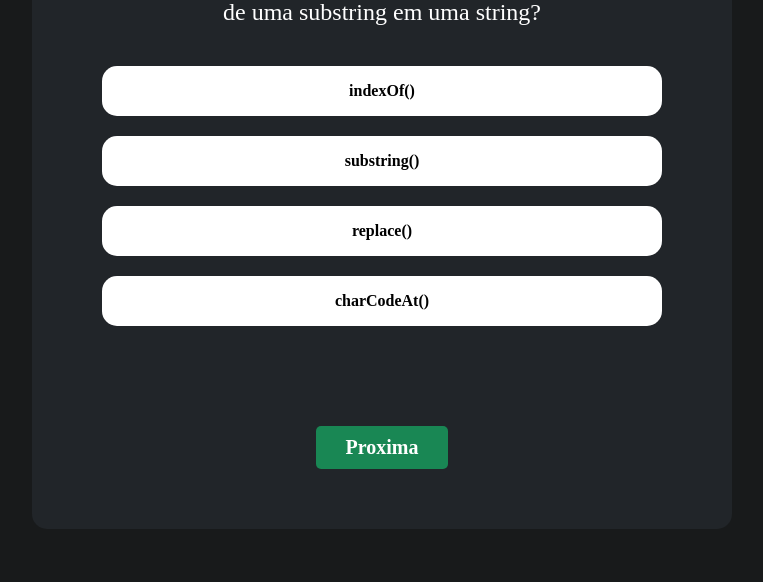
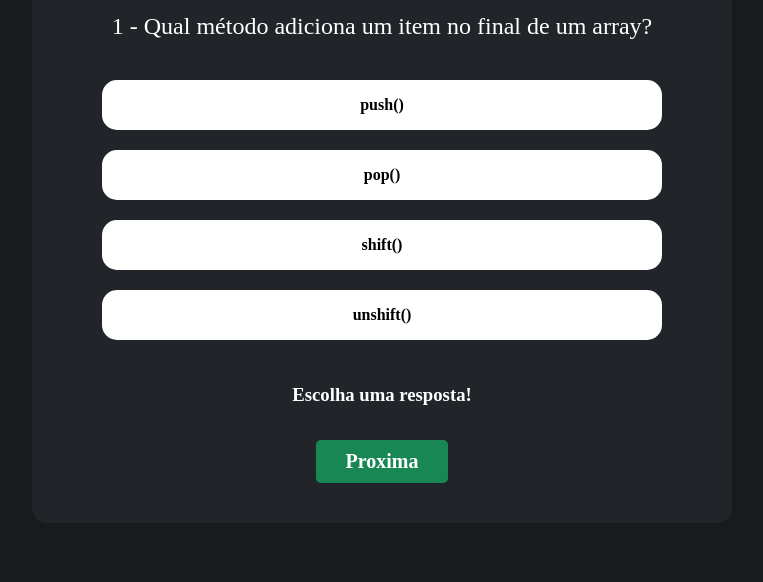
Before and after one commit to twxzy/Quiz, a plain HTML site: page index.html in a window 1280 px wide. Shown: the part 218-800 px from the top of the page, without its empty margins (258-1021 px from the left). Drawn offline with nearby package versions, Linux system fonts and the light colour scheme; a web font is replaced by a local one.

Commit message:
Add novos quiz e voltar para o incio do quiz-0

```diff
--- a/Sass/main.sass
+++ b/Sass/main.sass
@@ -21,7 +21,7 @@
   width: 700px
   background-color: variables.$light-gray
   border-radius: 15px
-  padding: 60px 0px
+  padding: 40px 0px
   h2
     text-align: center
     color: white
@@ -56,10 +56,19 @@
 
 .pontos-color
   color: white
-  margin-bottom: 40px
+  margin: 30px 0px
   color: white
 
 #respostaExata
   @include mixins.d-center
   width: 400px
   height: 30px
+
+.repeat
+  display: flex
+  align-items: center
+  justify-content: space-between
+  width: 80%
+  i
+    font-size: 30px
+    color: white
--- a/index.html
+++ b/index.html
@@ -8,12 +8,23 @@
   <!-- Css -->
   <link rel="stylesheet" href="Css/main.css">
 
+  <!--Bootstrap Icons-->
+  <link rel="stylesheet" href="https://cdn.jsdelivr.net/npm/bootstrap-icons@1.11.3/font/bootstrap-icons.min.css">
+
 </head>
 <body>
+  <!--Container Quiz-->
   <div class="container">
     <div class="quiz">
+      <div class="repeat">
+        <i class="bi bi-arrow-repeat"></i>
+        <i class="bi bi-patch-plus"></i>
+      </div>
+      <!--Pontos-->
       <h1 class="pontos-color"><span id="pontosExatos">0</span> pts</h1>
+      <!--Perguntas-->
       <h2 id="pergunta"></h2>
+      <!--Opcões de resposta-->
       <div onclick="escolha('A')" id="A" class="resposta">
         <p></p>
       </div>
@@ -27,8 +38,10 @@
         <p></p>
       </div>
       <div class="resultado">
-        <h3 id="respostaExata"></h3>
+        <!--Exibição de texto afirmando se a resposta é correta ou incorreta-->
+        <h3 id="respostaExata">Escolha uma resposta!</h3>
       </div>
+        <!--Botão para exibir o proximo quiz-->
         <button onclick="proxima()" class="next">Proxima</button>
     </div>
   </div>
--- a/quiz.json
+++ b/quiz.json
@@ -1,90 +1,181 @@
 {
-  "quiz-1":{
-    "pergunta": "1 - Qual método retorna o índice da primeira ocorrência de uma substring em uma string?",
-    "A": "indexOf()",
-    "B": "substring()",
-    "C": "replace()",
-    "D": "charCodeAt()",
-    "respostaCorreta": "indexOf()"
+  "quiz-1": {
+    "pergunta": "1 - Qual método adiciona um item no final de um array?",
+    "A": "push()",
+    "B": "pop()",
+    "C": "shift()",
+    "D": "unshift()",
+    "respostaCorreta": "push()"
   },
 
-  "quiz-2":{
-    "pergunta": "2 - Qual método é usado para transformar todos os caracteres de uma string em maiúsculas em JavaScript?",
-    "A": "toUpperCase()",
-    "B": "toLowerCase()",
-    "C": "split()",
-    "D": "charAt()",
-    "respostaCorreta": "toUpperCase()"
+  "quiz-2": {
+    "pergunta": "2 - Qual método remove o último item de um array?",
+    "A": "pop()",
+    "B": "shift()",
+    "C": "slice()",
+    "D": "splice()",
+    "respostaCorreta": "pop()"
   },
+
   "quiz-3": {
-      "pergunta": "3 - Qual método é usado para remover espaços em branco do início e do final de uma string?",
-      "A": "trim()",
-      "B": "padStart()",
-      "C": "substring()",
-      "D": "split()",
-      "respostaCorreta": "trim()"
+    "pergunta": "3 - Qual método adiciona um item no início de um array?",
+    "A": "unshift()",
+    "B": "push()",
+    "C": "pop()",
+    "D": "shift()",
+    "respostaCorreta": "unshift()"
   },
 
   "quiz-4": {
-      "pergunta": "4 - Qual método retorna uma nova string com todas as letras minúsculas?",
+    "pergunta": "4 - Qual método remove o primeiro item de um array?",
+    "A": "shift()",
+    "B": "pop()",
+    "C": "slice()",
+    "D": "splice()",
+    "respostaCorreta": "shift()"
+  },
+
+  "quiz-5": {
+    "pergunta": "5 - Qual método transforma uma string em letras maiúsculas?",
     "A": "toUpperCase()",
     "B": "toLowerCase()",
-      "C": "charAt()",
+    "C": "trim()",
+    "D": "replace()",
+    "respostaCorreta": "toUpperCase()"
+  },
+
+  "quiz-6": {
+    "pergunta": "6 - Qual método transforma uma string em letras minúsculas?",
+    "A": "toLowerCase()",
+    "B": "toUpperCase()",
+    "C": "split()",
     "D": "replace()",
     "respostaCorreta": "toLowerCase()"
   },
 
-    "quiz-5": {
-      "pergunta": "5 - Qual método é utilizado para dividir uma string em um array de substrings?",
+  "quiz-7": {
+    "pergunta": "7 - Qual método remove espaços no início e no final de uma string?",
+    "A": "trim()",
+    "B": "split()",
+    "C": "slice()",
+    "D": "substring()",
+    "respostaCorreta": "trim()"
+  },
+
+  "quiz-8": {
+    "pergunta": "8 - Qual método divide uma string em um array?",
     "A": "split()",
-      "B": "substring()",
-      "C": "indexOf()",
-      "D": "charAt()",
+    "B": "slice()",
+    "C": "substring()",
+    "D": "replace()",
     "respostaCorreta": "split()"
   },
 
-    "quiz-6": {
-      "pergunta": "6 - Qual método retorna o valor de um caractere em uma posição específica de uma string?",
-      "A": "charAt()",
-      "B": "substring()",
-      "C": "replace()",
-      "D": "indexOf()",
-      "respostaCorreta": "charAt()"
+  "quiz-9": {
+    "pergunta": "9 - Qual método retorna o índice da primeira ocorrência de um valor em uma string?",
+    "A": "indexOf()",
+    "B": "charAt()",
+    "C": "substring()",
+    "D": "search()",
+    "respostaCorreta": "indexOf()"
   },
 
-    "quiz-7": {
-      "pergunta": "7 - Qual método é usado para substituir a primeira ocorrência de uma substring em uma string?",
+  "quiz-10": {
+    "pergunta": "10 - Qual método substitui parte de uma string por outra?",
     "A": "replace()",
-      "B": "substring()",
-      "C": "split()",
-      "D": "toUpperCase()",
+    "B": "split()",
+    "C": "trim()",
+    "D": "slice()",
     "respostaCorreta": "replace()"
   },
 
-    "quiz-8": {
-      "pergunta": "8 - Qual método retorna uma nova string com os caracteres de uma string invertidos?",
-      "A": "reverse()",
-      "B": "split()",
-      "C": "reverseString()",
-      "D": "split().reverse().join('')",
-      "respostaCorreta": "split().reverse().join('')"
+  "quiz-11": {
+    "pergunta": "11 - Qual método retorna uma parte específica de um array sem modificá-lo?",
+    "A": "slice()",
+    "B": "splice()",
+    "C": "split()",
+    "D": "substring()",
+    "respostaCorreta": "slice()"
   },
 
-    "quiz-9": {
-      "pergunta": "9 - Qual método retorna a parte de uma string entre dois índices?",
-      "A": "substring()",
+  "quiz-12": {
+    "pergunta": "12 - Qual método altera um array removendo ou adicionando elementos?",
+    "A": "splice()",
     "B": "slice()",
-      "C": "substr()",
-      "D": "indexOf()",
-      "respostaCorreta": "substring()"
+    "C": "split()",
+    "D": "filter()",
+    "respostaCorreta": "splice()"
   },
 
-    "quiz-10": {
-      "pergunta": "10 - Qual método retorna o número de vezes que uma substring aparece em uma string?",
-      "A": "match()",
-      "B": "replace()",
-      "C": "search()",
+  "quiz-13": {
+    "pergunta": "13 - Qual método verifica se um array contém um determinado valor?",
+    "A": "includes()",
+    "B": "indexOf()",
+    "C": "find()",
+    "D": "some()",
+    "respostaCorreta": "includes()"
+  },
+
+  "quiz-14": {
+    "pergunta": "14 - Qual método encontra o primeiro elemento de um array que satisfaz uma condição?",
+    "A": "find()",
+    "B": "filter()",
+    "C": "some()",
+    "D": "map()",
+    "respostaCorreta": "find()"
+  },
+
+  "quiz-15": {
+    "pergunta": "15 - Qual método retorna um novo array contendo apenas os elementos que atendem a uma condição?",
+    "A": "filter()",
+    "B": "find()",
+    "C": "map()",
+    "D": "every()",
+    "respostaCorreta": "filter()"
+  },
+
+  "quiz-16": {
+    "pergunta": "16 - Qual método percorre um array e executa uma função para cada elemento?",
+    "A": "forEach()",
+    "B": "map()",
+    "C": "filter()",
+    "D": "reduce()",
+    "respostaCorreta": "forEach()"
+  },
+
+  "quiz-17": {
+    "pergunta": "17 - Qual método transforma cada elemento de um array e retorna um novo array?",
+    "A": "map()",
+    "B": "forEach()",
+    "C": "filter()",
+    "D": "reduce()",
+    "respostaCorreta": "map()"
+  },
+
+  "quiz-18": {
+    "pergunta": "18 - Qual método junta todos os elementos de um array em uma única string?",
+    "A": "join()",
+    "B": "concat()",
+    "C": "reduce()",
     "D": "split()",
-      "respostaCorreta": "match()"
+    "respostaCorreta": "join()"
+  },
+
+  "quiz-19": {
+    "pergunta": "19 - Qual método combina dois ou mais arrays em um novo array?",
+    "A": "concat()",
+    "B": "join()",
+    "C": "push()",
+    "D": "splice()",
+    "respostaCorreta": "concat()"
+  },
+
+  "quiz-20": {
+    "pergunta": "20 - Qual método reduz um array a um único valor com base em uma função?",
+    "A": "reduce()",
+    "B": "map()",
+    "C": "filter()",
+    "D": "forEach()",
+    "respostaCorreta": "reduce()"
   }
 }
--- a/script.js
+++ b/script.js
@@ -33,7 +33,7 @@ fetch('quiz.json')
   .catch(error => console.error('Erro ao carregar o JSON:', error))
 
 
-//Proximo quizz
+//Pula para o proximo quiz
 function proxima() {
 
   proximoQuiz++
@@ -41,9 +41,6 @@ function proxima() {
   if (proximoQuiz === totalQuizzes) {
     proximoQuiz = 1; // Reseta para o primeiro quiz
   }
-
-
-  console.log(proximoQuiz)
 
   //Pergunta
   let pergunta = document.getElementById('pergunta')
@@ -98,7 +95,8 @@ function escolha(respostaExata) {
       proxima()
 
       //Remove o Texto "Resposta Correta!"
-      exibirResposta.innerHTML = ""
+      exibirResposta.innerHTML = "Escolha uma resposta!"
+      exibirResposta.style.color = 'white'
 
       //Remove cor do botão depois de acertar a respostar
       let buttonColors = document.getElementById(`${respostaExata}`)
@@ -130,7 +128,8 @@ function escolha(respostaExata) {
     setTimeout(() => {
 
       //Remove o Texto "Resposta "Resposta incorreta. Tente novamente."
-      exibirResposta.innerHTML = ""
+      exibirResposta.innerHTML = "Escolha uma resposta!"
+      exibirResposta.style.color = 'white'
 
       //Adiciona cor do botão quando errar a respostar
       let buttonColors = document.getElementById(`${respostaExata}`)
```
Also changed, not shown: Css/main.css, 1 other file. Lines whose indentation alone changed are shown as unchanged.
